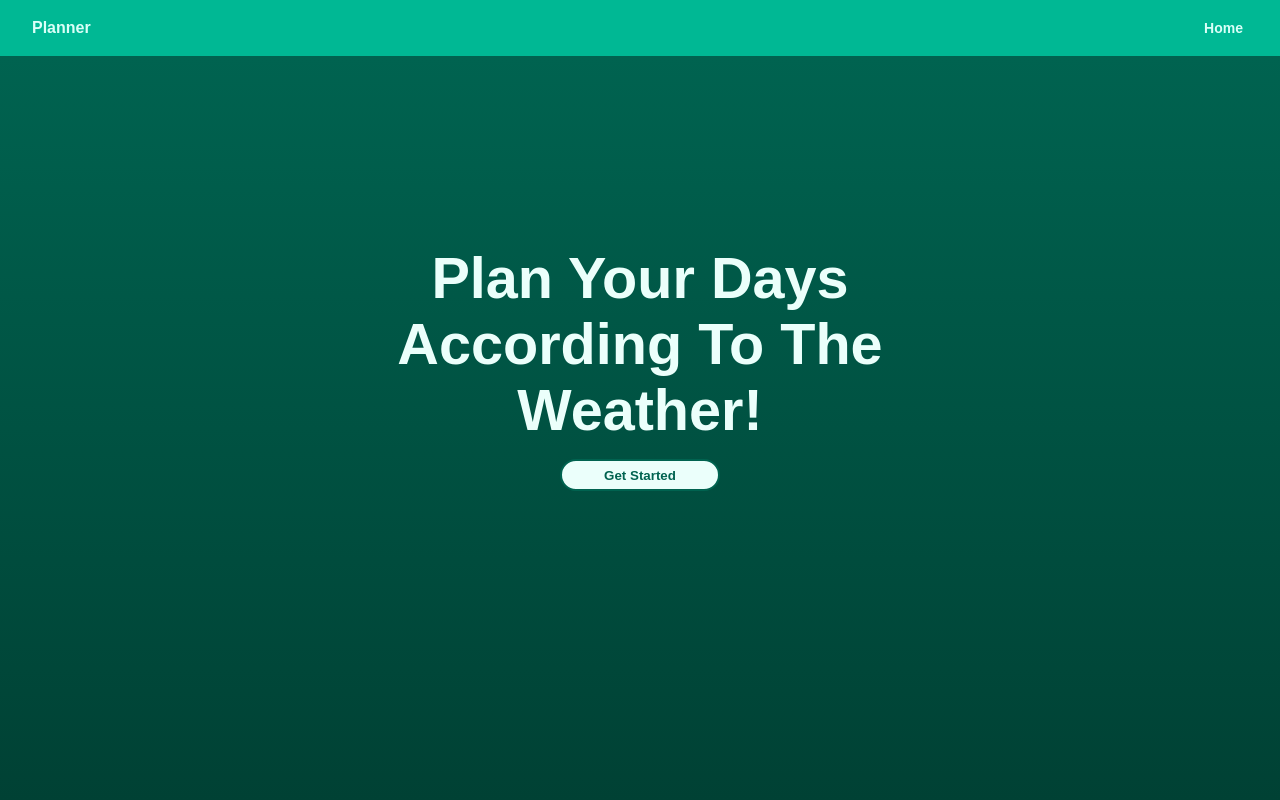
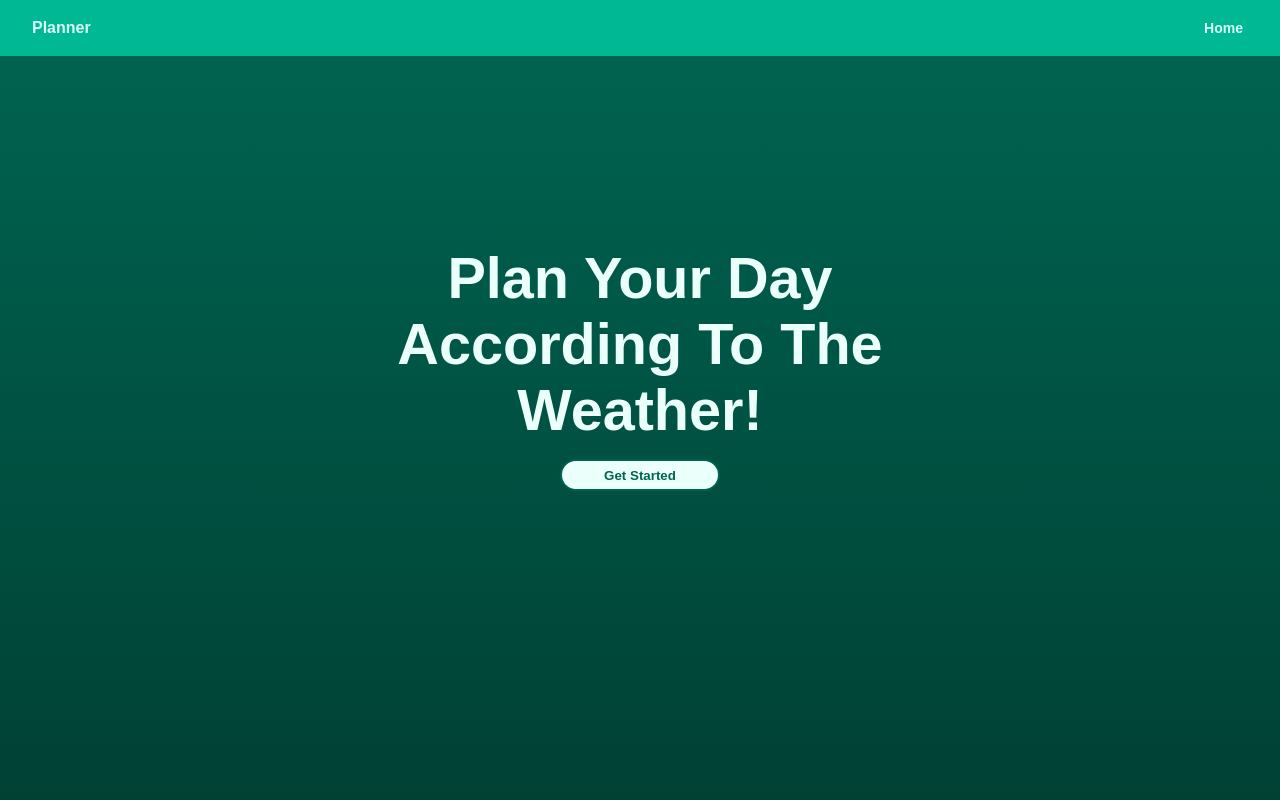
Before and after one commit to MohannedM/JavaScript-course, a plain HTML site: page index.html in a window 1280 px wide. Shown: the top 800 px of the page. Drawn offline with Linux system fonts and the light colour scheme.

Commit message:
simple text change

```diff
--- a/index.html
+++ b/index.html
@@ -20,7 +20,7 @@
         <div class="hero">
             <div class="content">
                 <h1>
-                    Plan Your Days According To The Weather!
+                    Plan Your Day According To The Weather!
                 </h1>
                 <button>Get Started</button>
             </div>
```
